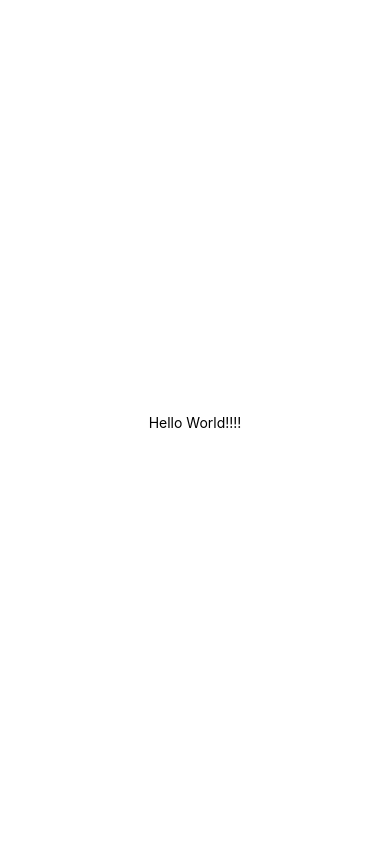
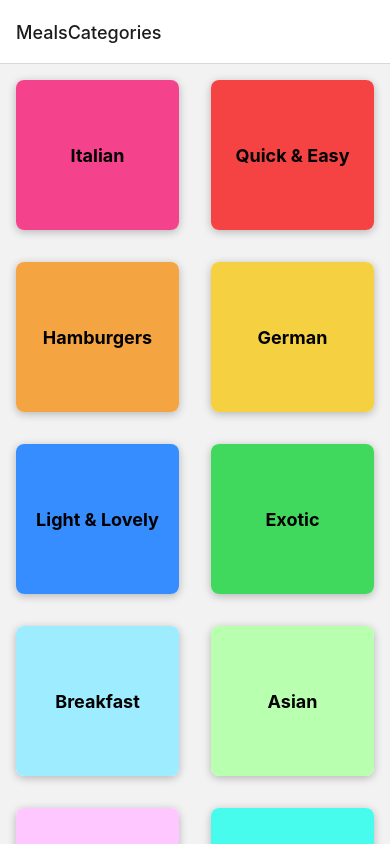
Before and after one commit to huisso97/ReactNative2024, a React Native app: screen /MealsCategories in a window 390 px wide. Built offline with nearby package versions, Linux system fonts and the light colour scheme.

Commit message:
section6: react navigation 적용

```diff
--- a/App.js
+++ b/App.js
@@ -1,20 +1,30 @@
-import { StatusBar } from 'expo-status-bar';
-import { StyleSheet, Text, View } from 'react-native';
+import { StatusBar } from "expo-status-bar";
+import { StyleSheet, Text, View } from "react-native";
+import { NavigationContainer } from "@react-navigation/native";
+import { createNativeStackNavigator } from "@react-navigation/native-stack";
+
+import CategoriesScreen from "./screens/CategoriesScreen";
+
+const Stack = createNativeStackNavigator();
 
 export default function App() {
   return (
-    <View style={styles.container}>
-      <Text>Hello World!!!!</Text>
-      <StatusBar style="auto" />
-    </View>
+    <>
+      <StatusBar style="dark" />
+      <NavigationContainer>
+        <Stack.Navigator>
+          <Stack.Screen name="MealsCategories" component={CategoriesScreen} />
+        </Stack.Navigator>
+      </NavigationContainer>
+    </>
   );
 }
 
 const styles = StyleSheet.create({
   container: {
     flex: 1,
-    backgroundColor: '#fff',
-    alignItems: 'center',
-    justifyContent: 'center',
+    backgroundColor: "#fff",
+    alignItems: "center",
+    justifyContent: "center",
   },
 });
--- a/app.json
+++ b/app.json
@@ -5,15 +5,14 @@
     "version": "1.0.0",
     "orientation": "portrait",
     "icon": "./assets/icon.png",
+    "backgroundColor": "#24180f",
     "userInterfaceStyle": "light",
     "splash": {
       "image": "./assets/splash.png",
       "resizeMode": "contain",
       "backgroundColor": "#ffffff"
     },
-    "assetBundlePatterns": [
-      "**/*"
-    ],
+    "assetBundlePatterns": ["**/*"],
     "ios": {
       "supportsTablet": true
     },
--- /dev/null
+++ b/components/CategoryGridTile.js
@@ -0,0 +1,50 @@
+import { View, Text, Pressable, StyleSheet, Platform } from "react-native";
+
+const CategoryGridTile = ({ title, color }) => {
+  return (
+    <View style={styles.gridItem}>
+      <Pressable
+        android_ripple={{ color: "#ccc" }}
+        style={({ pressed }) => [
+          styles.button,
+          pressed && styles.buttonPressed,
+        ]}
+      >
+        <View style={[styles.innerContainer, { backgroundColor: color }]}>
+          <Text style={styles.title}>{title}</Text>
+        </View>
+      </Pressable>
+    </View>
+  );
+};
+
+export default CategoryGridTile;
+
+const styles = StyleSheet.create({
+  gridItem: {
+    flex: 1,
+    margin: 16,
+    height: 150,
+    borderRadius: 8,
+    elevation: 4,
+    backgroundColor: "white",
+    shadowColor: "black",
+    shadowOpacity: 0.25,
+    shadowOffset: { width: 0, height: 2 },
+    shadowRadius: 8,
+    overflow: Platform.OS === "android" ? "hidden" : "visible",
+  },
+  button: { flex: 1 },
+  buttonPressed: { opacity: 0.5 },
+  innerContainer: {
+    flex: 1,
+    padding: 16,
+    justifyContent: "center",
+    alignItems: "center",
+    borderRadius: 8,
+  },
+  title: {
+    fontWeight: "bold",
+    fontSize: 18,
+  },
+});
--- a/package.json
+++ b/package.json
@@ -9,10 +9,14 @@
     "web": "expo start --web"
   },
   "dependencies": {
+    "@react-navigation/native": "^6.1.9",
+    "@react-navigation/native-stack": "^6.9.17",
     "expo": "~50.0.3",
     "expo-status-bar": "~1.11.1",
     "react": "18.2.0",
-    "react-native": "0.73.2"
+    "react-native": "0.73.2",
+    "react-native-safe-area-context": "4.8.2",
+    "react-native-screens": "~3.29.0"
   },
   "devDependencies": {
     "@babel/core": "^7.20.0",
--- /dev/null
+++ b/screens/CategoriesScreen.js
@@ -0,0 +1,22 @@
+import { View, Text, FlatList } from "react-native";
+import { CATEGORIES } from "../data/dummy-data";
+import CategoryGridTile from "../components/CategoryGridTile";
+
+const renderCategoryItem = (itemData) => {
+  return (
+    <CategoryGridTile title={itemData.item.title} color={itemData.item.color} />
+  );
+};
+
+const CategoriesScreen = () => {
+  return (
+    <FlatList
+      data={CATEGORIES}
+      keyExtractor={(item) => item.id}
+      renderItem={renderCategoryItem}
+      numColumns={2}
+    />
+  );
+};
+
+export default CategoriesScreen;
```
Also changed, not shown: 1 other file (tests, documents, lock files or other folders).
